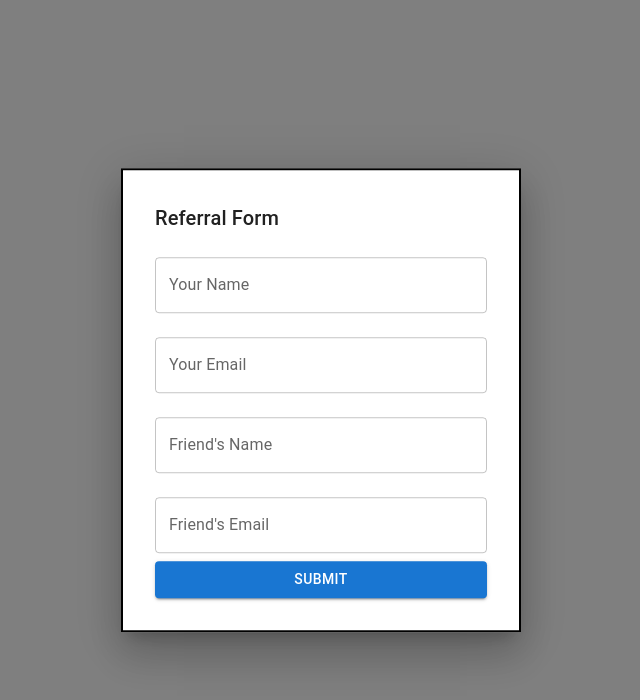
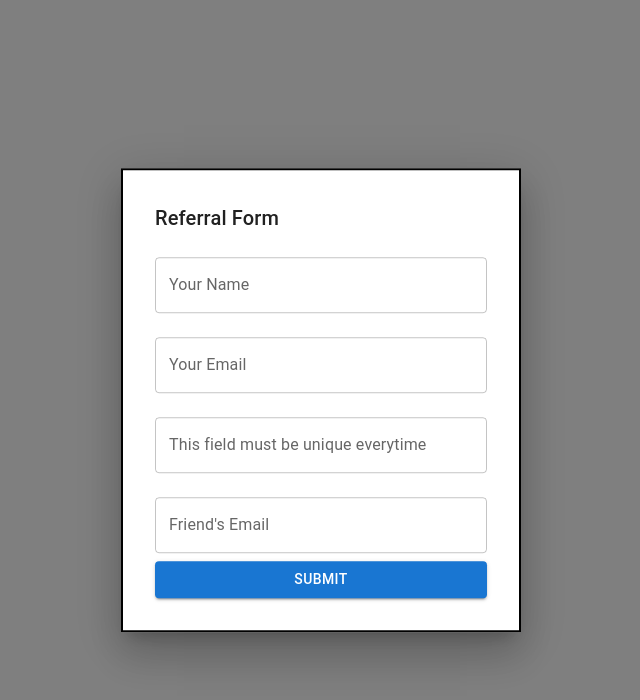
Before and after one commit to Anas07git/-Accredian-frontend-task, a React (Create React App) app in the folder refer/: page / in a window 1280 px wide. Both pictures are taken after a click on the button "REFER NOW". Shown: the top 700 px of the page, without its empty margins (319-959 px from the left). Built offline with nearby package versions, Linux system fonts and the light colour scheme.

Commit message:
refree fix

```diff
--- a/refer/src/components/ReferralForm.js
+++ b/refer/src/components/ReferralForm.js
@@ -7,16 +7,18 @@ const ReferralForm = ({ handleClose }) => {
 
   const onSubmit = async data => {
     console.log(data);
-    const res = await fetch('http://localhost:3000/api/referral', {
     // Live API URL
     // const res = await fetch("https://refer-and-earn-oth0.onrender.com/api/referral", {
+      const res = await fetch('http://localhost:3000/api/referral', {
       method: 'POST',
       headers: {
         'Content-Type': 'application/json',
       },
       body: JSON.stringify(data),
     })
-    console.log('the response from the backend',res);
+
+
+    console.log('the response from the backend',res)
     handleClose();
   };
 
@@ -74,7 +76,7 @@ const ReferralForm = ({ handleClose }) => {
         render={({ field }) => (
           <TextField
             {...field}
-            label="Friend's Name"
+            label="This field must be unique everytime"
             fullWidth
             margin="normal"
             error={!!errors.refereeName}
```
